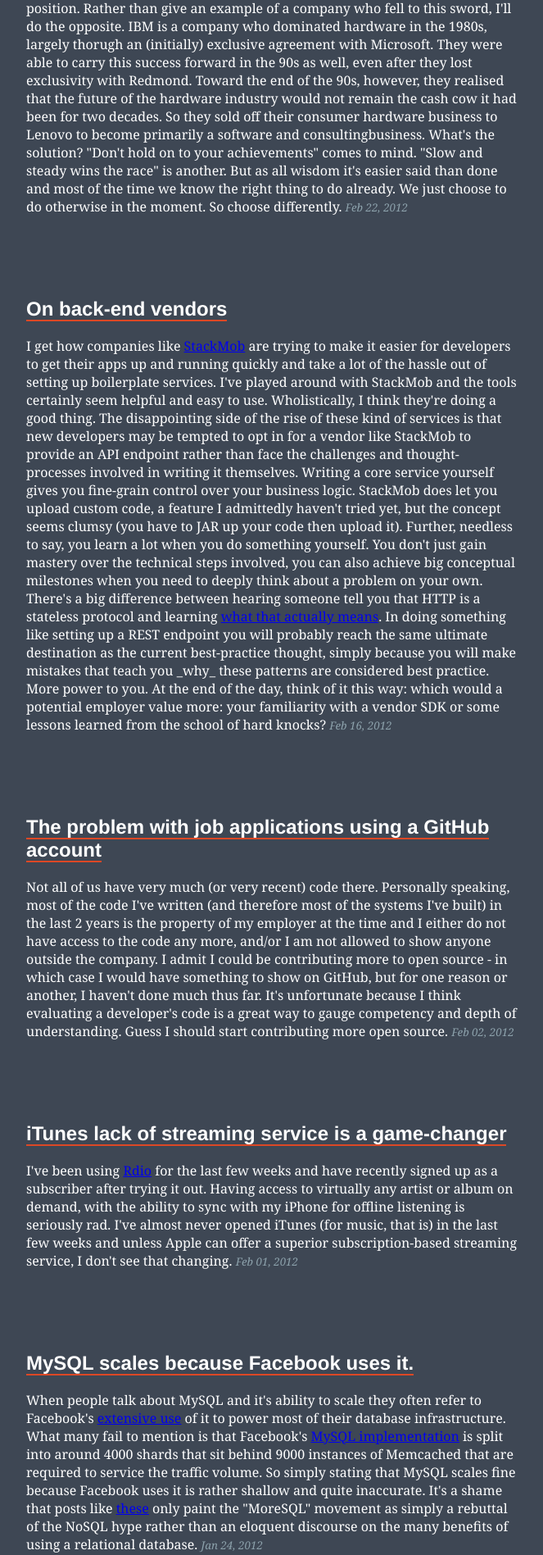
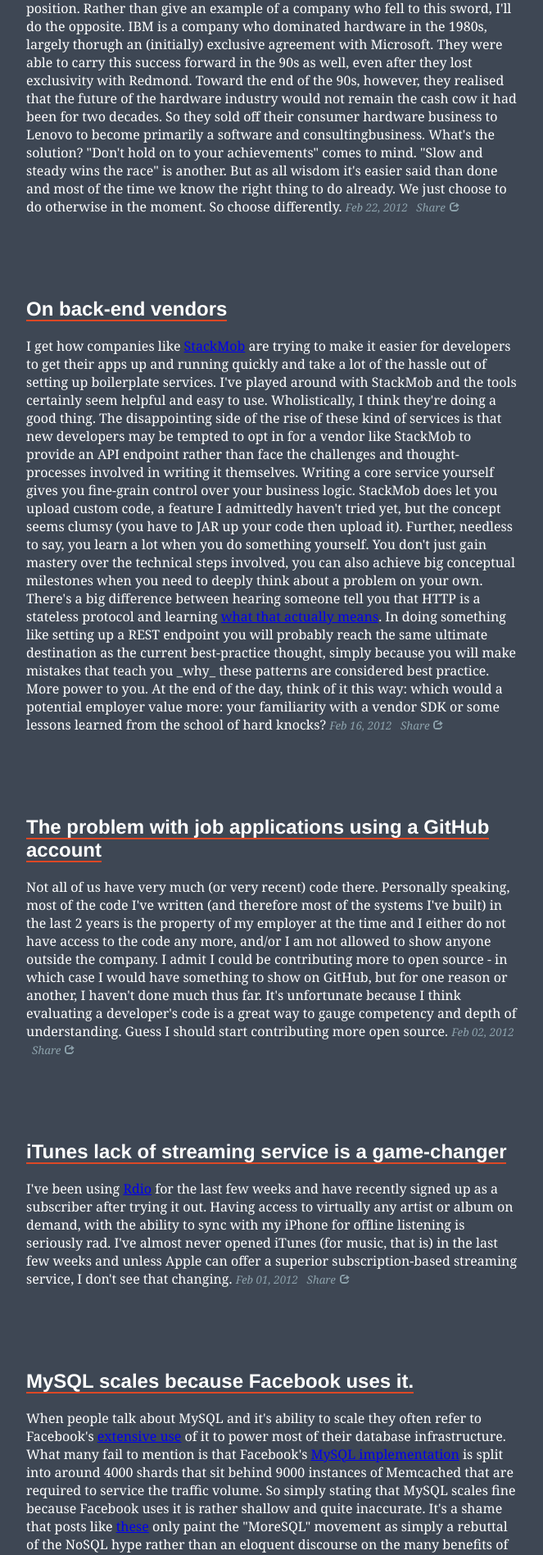
Before and after one commit to danieltreacy/danieltreacy.github.com, a Jekyll site: the page built from index.html, in a window 1280 px wide. Shown: the part 970-2867 px from the top of the page at 82% size, without its empty margins (308-971 px from the left). Built offline with Jekyll 4.4.1, drawn with Linux system fonts in a browser that asks for light colours; comment, search, counter and statistics services are not loaded.

Commit message:
Add Twitter share button to end of articles

```diff
--- a/_layouts/default.html
+++ b/_layouts/default.html
@@ -1,5 +1,5 @@
 <!DOCTYPE html>
-<html xmlns="http://www.w3.org/1999/xhtml" xml:lang="en" lang="en">
+<html lang="en">
   <head>
     <meta charset="utf-8">
     <link href="/stylesheets/v2.css" media="screen" rel="stylesheet" type="text/css" />
@@ -7,13 +7,14 @@
     <script type="text/javascript" src="/scripts/jquery.scrollTo-1.4.3.1-min.js"></script>
     <script type="text/javascript" src="/scripts/page.js"></script>
     <script type="text/javascript" src="/scripts/pure.min.js"></script>
+    <script type="text/javascript" src="//platform.twitter.com/widgets.js"></script>
     <title>Daniel Treacy</title>
     {% include analytics.html %}
     <script type="text/javascript" src="//use.typekit.net/qew8rkr.js"></script>
     <script type="text/javascript">try{Typekit.load();}catch(e){}</script>
   </head>
 
-  <body lang="en">
+  <body>
 
     <div id="scroller-mask"></div>
 
--- a/about.html
+++ b/about.html
@@ -1,15 +1,15 @@
 ---
 layout: page
-title: Introductions
+title: Daniel Treacy
 ---
 
 <div class="profile"><img alt="Daniel profile pic" src="/images/headshot.png" /></div>
 <h2><a href="/about.html">Daniel Treacy</a></h2>
-<p>I'm a software developer, musician, and hobbyist designer living in Sydney, down under. This website is my personal space used mainly for writing.</p>
+<p>I'm a software developer living in Sydney, down under. This is my personal space used mainly for writing.</p>
 
 <p>I'm currently working for <a href="http://metalworks.maxusglobal.com/about-metalworks/">the tech R&D division</a> of <a href="http://maxusglobal.com">Maxus</a>, a worldwide media agency. Previously, I worked for <a href="http://www.mlc.com.au">MLC</a>, <a href="http://buzznumbers.com.au">BuzzNumbers</a>, and some <a href="http://www.transformdesign.com.au">freelance design</a> and <a href="http://www.trepail-intl.com.au">development</a>.</p>
 
-<p>I'm passionate about music, startups, programming languages, coffee, and doing something meaningful with life.</p>
+<p>I'm passionate about music, startups, programming languages, interface design, coffee, and doing something meaningful with life.</p>
 
 <p>Feel free to <a href="mailto:daniel@danieltreacy.com">say hello</a>, <a href="http://twitter.com/danieltreacy">follow my musings</a>, <a href="http://github.com/danieltreacy">fork my code</a>, <a href="http://www.rdio.com/people/danieltreacy/">listen to my favourite songs</a>, or check out <a href="http://au.linkedin.com/in/danieltreacy">how many degrees of professional separation</a> lie between us. You may be surprised.</p>
 
--- a/index.html
+++ b/index.html
@@ -10,7 +10,18 @@
 
     {{ post.content }}
 
-    <span class="article-end">{{ post.date | date: "%b %d, %Y" }}</span>
+    <span class="article-end">{{ post.date | date: "%b %d, %Y" }}
+  &nbsp; <a href="https://twitter.com/intent/tweet?text=Reading%20%22{{post.title}}%22%20by%20%40danieltreacy&url=http://danieltreacy.com{{ post.url }}">
+    Share<span class="share">
+<svg width="12" height="11" xmlns="http://www.w3.org/2000/svg">
+ <g>
+  <g>
+   <path id="svg_2" d="m8.129,4.601c0,0 -2.819,-0.187 -3.902,1.158c0.565,-3.276 3.913,-3.328 3.913,-3.328l-0.006,-2.165l3.592,3.188l-3.597,3.239l0,-2.092z" fill="#8da2ac"/>
+   <path id="svg_3" d="m9,7.998l0,0.002c0,0.55 -0.45,1 -1,1l-5,0c-0.55,0 -1,-0.45 -1,-1l0,-5c0,-0.55 0.45,-1 1,-1l1.449,0c0.521,-0.543 1.222,-0.969 2.176,-1.204l-0.016,-0.796l-2.609,0c-2.2,0 -4,1.8 -4,4l0,3c0,2.2 1.8,4 4,4l3,0c2.2,0 4,-1.8 4,-4l0,-0.525l-2,1.523z" fill="#8da2ac"/>
+  </g>
+ </g>
+</svg>
+    </span></a></span>
   </div>
 {% endfor %}
 
--- a/stylesheets/v2.css
+++ b/stylesheets/v2.css
@@ -92,6 +92,11 @@
     color: #8da2ac;
 }
 
+.share {
+    display: inline-block;
+    margin-left: 5px;
+}
+
 p a:link, p a:visited, p a:active {
     color: #dd4825;
     text-decoration: none;
@@ -102,12 +107,12 @@
     border-bottom: 2px solid #dd4825;
 }
 
-footer a:link, footer a:visited, footer a:active {
+footer a:link, footer a:visited, footer a:active, .article-end a:link, .article-end a:visited, .article-end a:active {
     color: #8da2ac;
     text-decoration: none;
 }
 
-footer a:hover {
+footer a:hover, .article-end a:hover {
     border-bottom: 2px solid #dd4825;
 }
 
```
Also changed, not shown: _layouts/post.html (+11 -1 lines).
